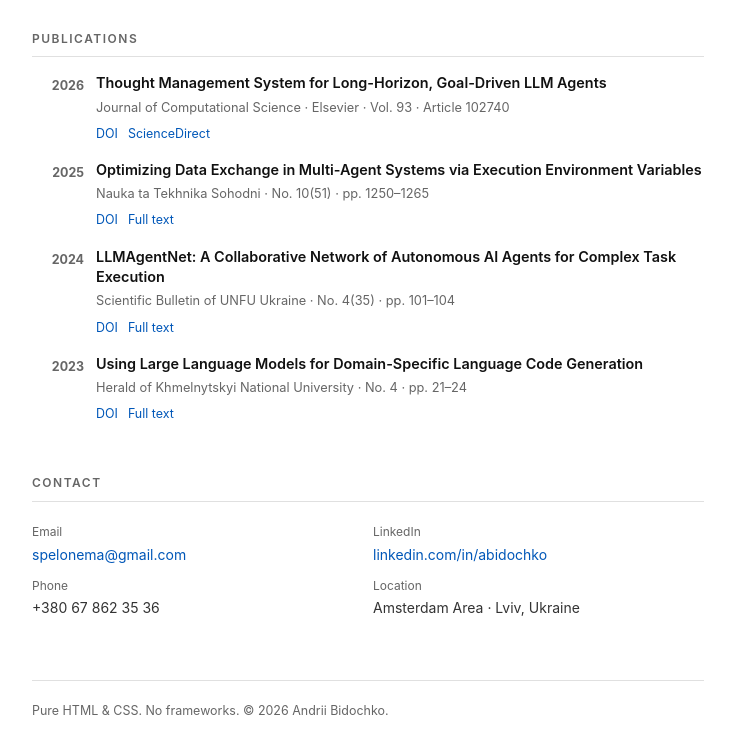
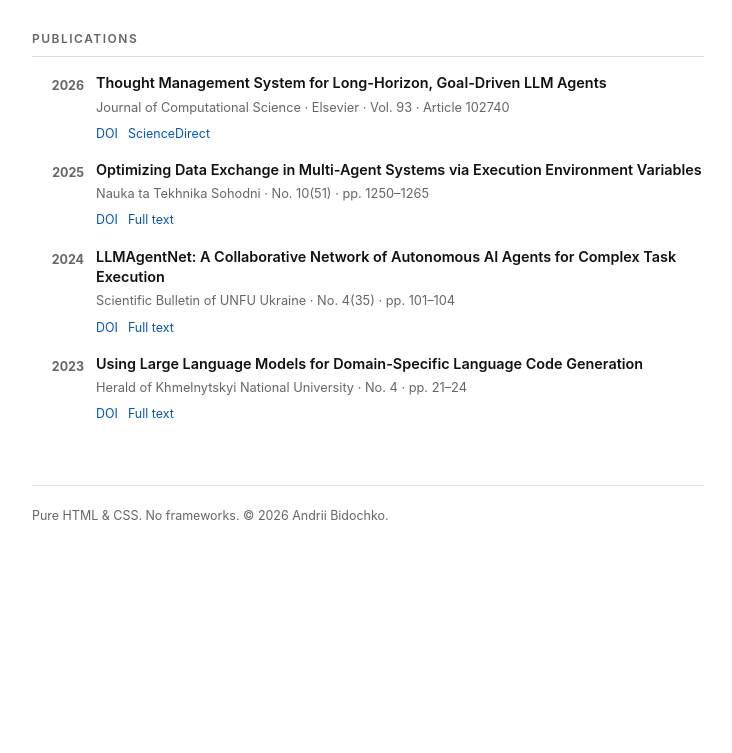
Before and after one commit to Spel/andriibidochko, a plain HTML site: page index.html in a window 1280 px wide. Shown: the part 5208-5961 px from the top of the page, without its empty margins (272-1004 px from the left). After the commit the page ends 5855 px from the top, so only its background shows below. Drawn offline with Linux system fonts and the light colour scheme.

Commit message:
Remove Contact section

```diff
--- a/index.html
+++ b/index.html
@@ -848,29 +848,6 @@
     </div>
   </section>
 
-  <!-- ── Contact ── -->
-  <section>
-    <h2>Contact</h2>
-    <div class="contact-grid">
-      <div class="contact-item">
-        <span>Email</span>
-        <a href="mailto:spelonema@gmail.com">spelonema@gmail.com</a>
-      </div>
-      <div class="contact-item">
-        <span>LinkedIn</span>
-        <a href="https://www.linkedin.com/in/abidochko" target="_blank">linkedin.com/in/abidochko</a>
-      </div>
-      <div class="contact-item">
-        <span>Phone</span>
-        +380 67 862 35 36
-      </div>
-      <div class="contact-item">
-        <span>Location</span>
-        Amsterdam Area · Lviv, Ukraine
-      </div>
-    </div>
-  </section>
-
   <footer>
     Pure HTML &amp; CSS. No frameworks. &copy; 2026 Andrii Bidochko.
   </footer>
```
